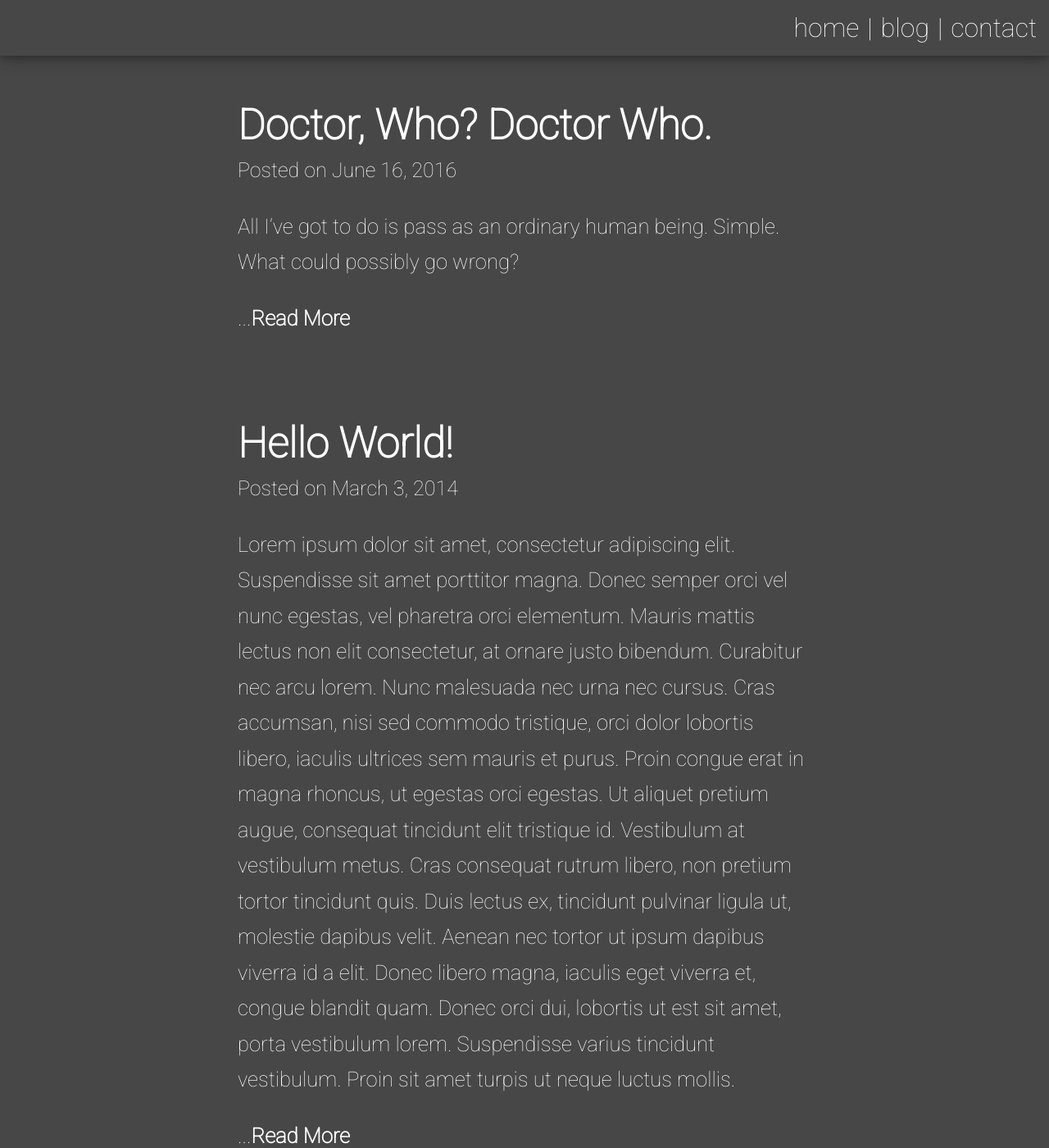
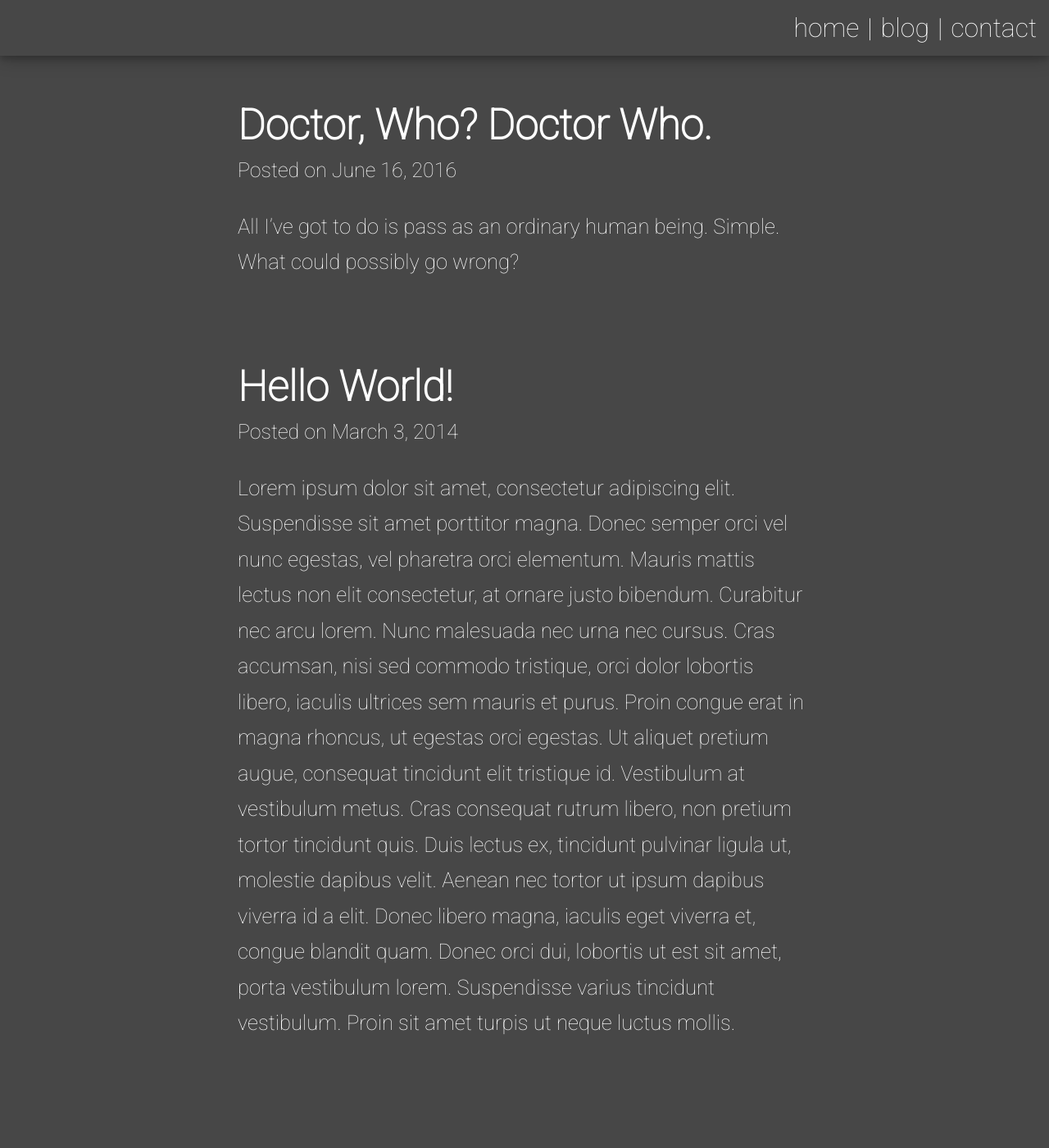
Before and after one commit to testlabsc/sauravchandra.github.io, a Jekyll site: the page built from blog.html, in a window 1280 px wide and 1400 px high. Shown: the whole window at 82% size. Built offline with Jekyll 4.4.1, drawn with Linux system fonts in a browser that asks for light colours.

Commit message:
Update blog.html

```diff
--- a/blog.html
+++ b/blog.html
@@ -12,7 +12,7 @@ permalink: /blog/
 					 Posted on {{ post.date | date: "%B %e, %Y" }}
 			</div>
 			<div>
-				{{ post.excerpt }}...<a href="{{ site.baseurl }}{{ post.url }}"><b>Read More</b></a>
+				{{ post.excerpt }}
 			</div>
 		</div>
 		{% endfor %}
```
